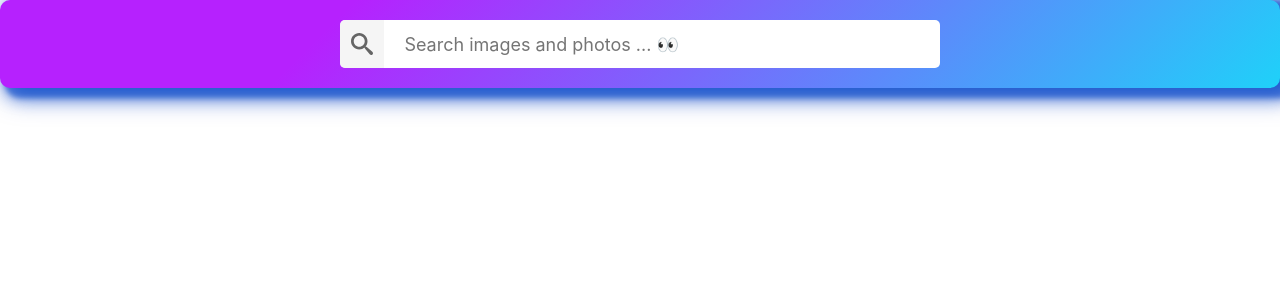
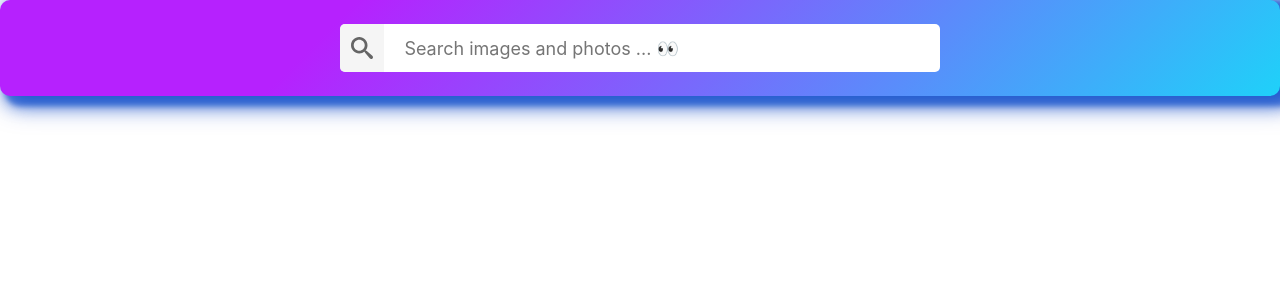
Before and after one commit to oksemko/goit-react-hw-03-image-finder, a React (Create React App) app: page / in a window 1280 px wide. Shown: the top 300 px of the page. Built offline with nearby package versions, Linux system fonts and the light colour scheme.

Commit message:
Added styles to Searchbar

```diff
--- a/src/components/Searchbar/Searchbar.module.css
+++ b/src/components/Searchbar/Searchbar.module.css
@@ -11,11 +11,11 @@
   min-height: 64px;
   padding-right: 24px;
   padding-left: 24px;
-  padding-top: 12px;
-  padding-bottom: 12px;
+  padding-top: 16px;
+  padding-bottom: 16px;
   background-color: #1fd1f9;
     background-image: linear-gradient(315deg, #1fd1f9 0%, #b621fe 74%);
-     box-shadow: 0px 0px 0px 0px rgba(0, 65, 200, 0.5),
+    box-shadow: 0px 0px 0px 0px rgba(0, 65, 200, 0.5),
             10px 5px 5px 5px rgba(0,65,200,0.5),
             10px 5px 15px 5px rgba(0,65,200,0.5),
             10px 5px 25px 5px rgba(0,65,200,0.5);
```
